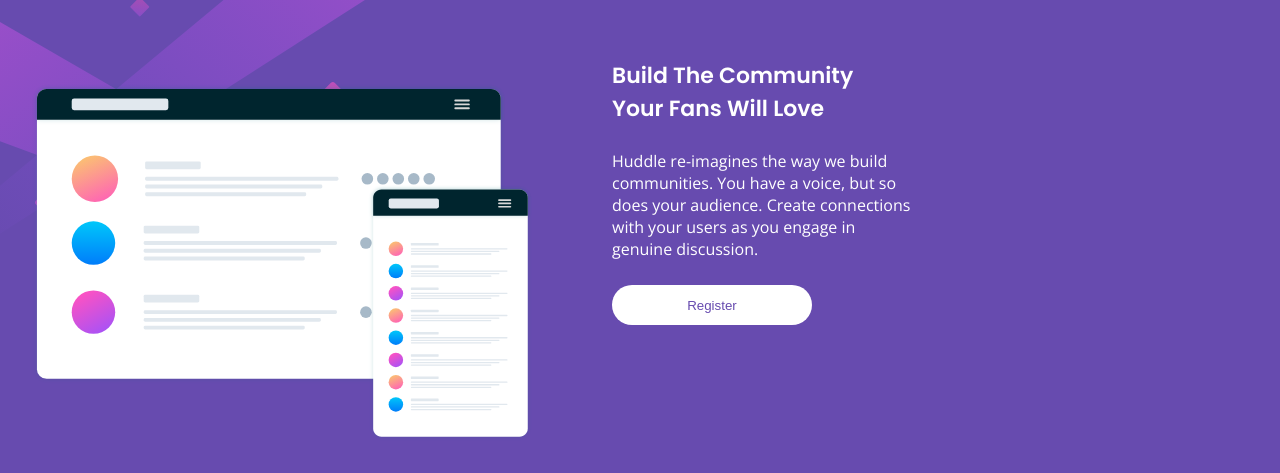
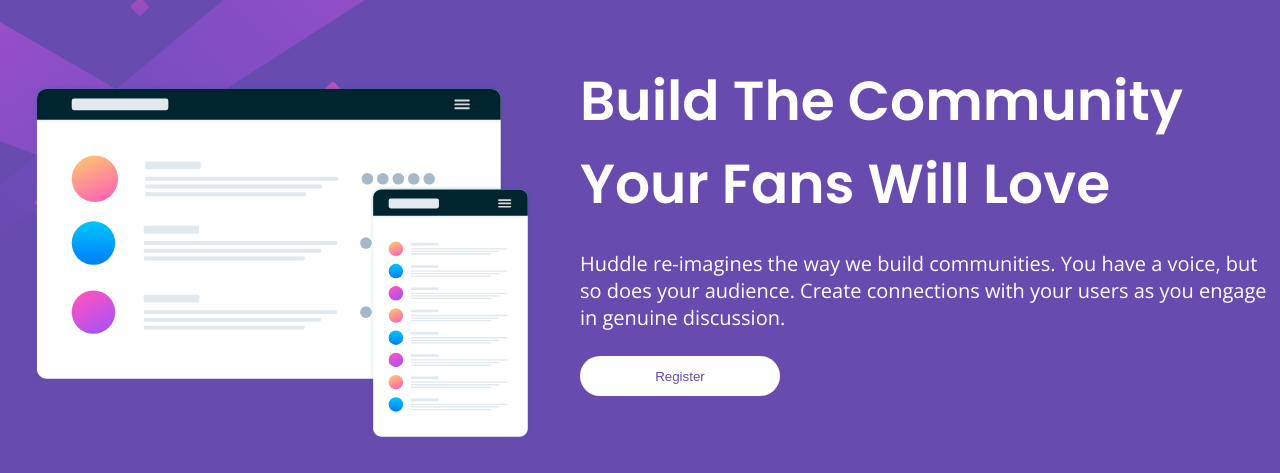
Before and after one commit to Amzat19/Huddle-Landing-with-Single-Introductory, a plain HTML site: page index.html in a window 1280 px wide. Shown: the part 100-573 px from the top of the page. Drawn offline with nearby package versions, Linux system fonts and the light colour scheme.

Commit message:
Modified the look on desktop view

```diff
--- a/style.css
+++ b/style.css
@@ -103,26 +103,27 @@
 @media only screen and (min-width: 768px) {
     .container {
         display: flex;
+        justify-content: space-between;
     }
 
     .big-image img {
         width: 500px;
     }
 
-    .text-content {
-        margin-left: 5rem;
-    }
-
      h2 {
-         margin: 0px;
+         margin: 0px 0px 0px 20px;
+         width: 700px;
+         font-size: 55px;
      }
 
      .text-content p {
-         margin: 0px;
+         width: 700px;
+         font-size: 20px;
+         margin: 0px 0px 0px 20px;
      }
 
      button {
-         margin: 0px;
+         margin: 0px 0px 0px 20px;
      }
 
      .icons {
```
